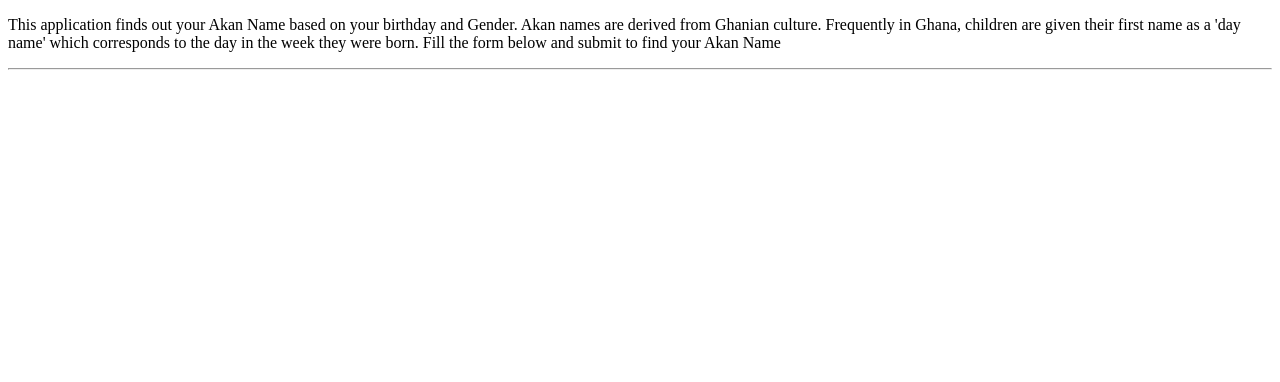
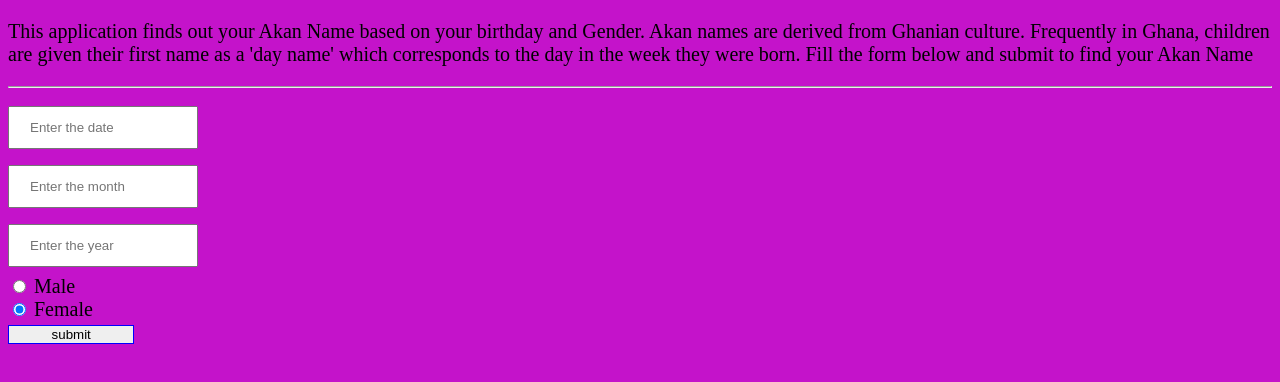
Before and after one commit to khalid-serar/Akan-Names, a plain HTML site: page index.html in a window 1280 px wide. Drawn offline with Linux system fonts and the light colour scheme.

Commit message:
first commit

```diff
--- a/index.html
+++ b/index.html
@@ -4,6 +4,7 @@
     <meta charset="UTF-8">
     <meta http-equiv="X-UA-Compatible" content="IE=edge">
     <meta name="viewport" content="width=device-width, initial-scale=1.0">
+    <link rel="stylesheet" href="style.css">
     <title>Akan-Names</title>
 </head>
 <body>
@@ -15,5 +16,41 @@
         </p>
     </nav>
     <hr>
+    <nav class = "form">
+        <form id ="brithday">
+            <div class="date">
+                <input class="form-control" type="text" id="day" placeholder="Enter the date" aria-label="">
+            </div>
+            <div class="date">
+                <input class="form-control" type="text" id="month" placeholder="Enter the month" aria-label="">
+            </div>
+            <div class="date">
+                <input class="form-control" type="text" id="year" placeholder="Enter the year" aria-label="">
+            </div>
+            <div class="gender">
+                <input class="check-gender" type="radio" name="radio" id="radio1">
+                <label class="check-label" for="radio1" value="Male">
+                  Male
+                </label>
+              </div>
+              <div class="gender">
+                <input class="check-gender" type="radio" name="radio" id="radio2" checked>
+                <label class="check-label" for="radio2" value="Female">
+                 Female
+                </label>
+              </div>
+              <div class="submit">
+                <button type="button" class="btn" onclick="calculateBirthday()">submit</button>
+              </div>
+
+        </form>
+    </nav>
+    <nav id = "output-nav">
+        <p id ="output">
+
+        </p>
+    </nav>
+    <script src="script.js"></script>
+
 </body>
 </html>
--- a/script.js
+++ b/script.js
@@ -0,0 +1,25 @@
+let maleNames = ["Kwasi", "Kwadwo", "Kwabena", "Kwaku", "Yaw", "Kofi", "Kwame"];
+let femaleNames = ["Akosua", "Adowoa", "Abenaa", "Akua", "Yaa", "Afua", "Ama"];
+let gender;
+let raw_year, cc, month, day, yy, dayOfWeek;
+
+let result = document.getElementById('output');
+
+
+function getInput(){
+
+    month = parseInt(document.getElementById("month").value);
+    day = parseInt(document.getElementById("day").value);
+    if ((day <= 0) || (day > 31)) {
+        document.getElementById("output").innerHTML = "Invalid day"
+    }
+    else if ((month <= 0) || (month > 31)) {
+        document.getElementById("output").innerHTML = "Invalid month"
+    }
+    else {
+        raw_year = document.getElementById("year").value;
+        cc = Math.floor(raw_year/100);
+        yy = raw_year % 100;
+    }
+
+}
--- a/style.css
+++ b/style.css
@@ -0,0 +1,17 @@
+html {
+    font-size: 20px;
+}
+    input[type=text] {
+    width: 15%;
+    padding: 12px 20px;
+    margin: 8px 0;
+    box-sizing: border-box;
+    flex: content;
+  }
+  body{
+      background-color:rgb(196, 19, 202);
+  }
+  .btn{
+      width:10%;
+      border: 1px solid blue;
+  }
```
